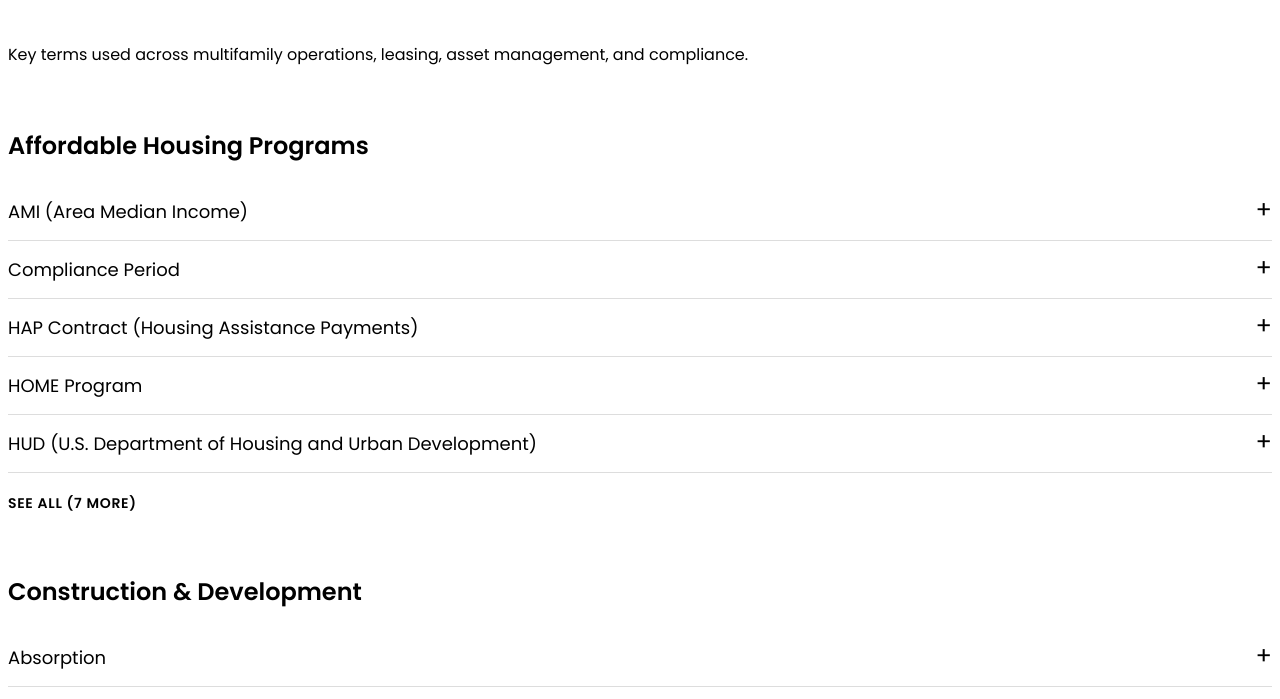
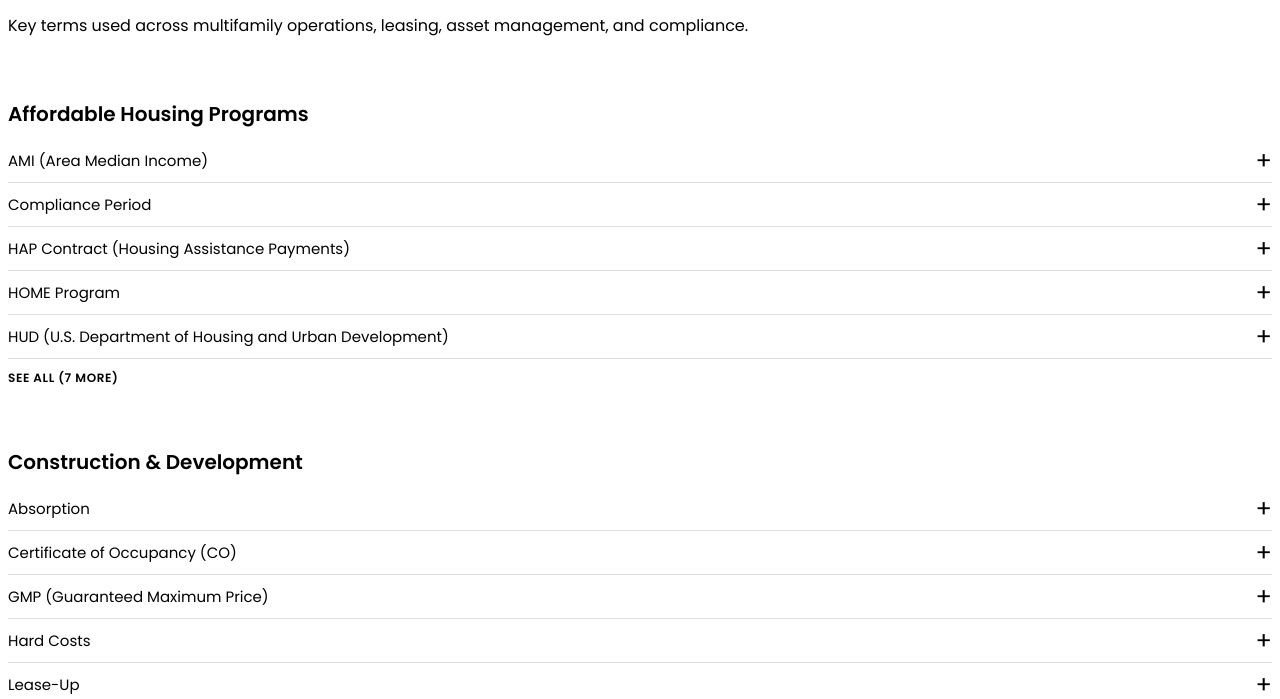
Before and after one commit to thegarrettco/glossary, a plain HTML site: page index.html in a window 1280 px wide. Shown: the part 66-765 px from the top of the page. Drawn offline with Linux system fonts and the light colour scheme.

Commit message:
Reduce font sizes and margins in styles

```diff
--- a/index.html
+++ b/index.html
@@ -20,7 +20,7 @@
 }
 
 .header {
-    margin-bottom: 45px;
+    margin-bottom: 15px;
 }
 
 .header h1 {
@@ -34,20 +34,20 @@
 }
 
 .category-title {
-    font-size: 24px;
+    font-size: 20px;
     font-weight: 600;
     margin-top: 40px;
-    margin-bottom: 20px;
+    margin-bottom: 10px;
     color: #000000;
 }
 
 .accordion-item {
     border-bottom: 1px solid #ddd;
-    padding: 15px 0;
+    padding: 10px 0;
 }
 
 .accordion-question {
-    font-size: 18px;
+    font-size: 15px;
     font-weight: 500;
     cursor: pointer;
     position: relative;
@@ -69,7 +69,7 @@
 .accordion-answer {
     display: none;
     padding-top: 20px;
-    font-size: 15px;
+    font-size: 14px;
     font-weight: 300;
     color: #666666;
     line-height: 1.6;
@@ -78,12 +78,12 @@
 .see-all-wrapper {
     border-top: px solid #ddd;
     margin-top: px;
-    padding-top: 20px;
+    padding-top: 10px;
 }
 
 .see-all-btn {
     font-family: 'Poppins', sans-serif;
-    font-size: 14px;
+    font-size: 12px;
     font-weight: 600;
     color: #000000;
     background: none;
```
